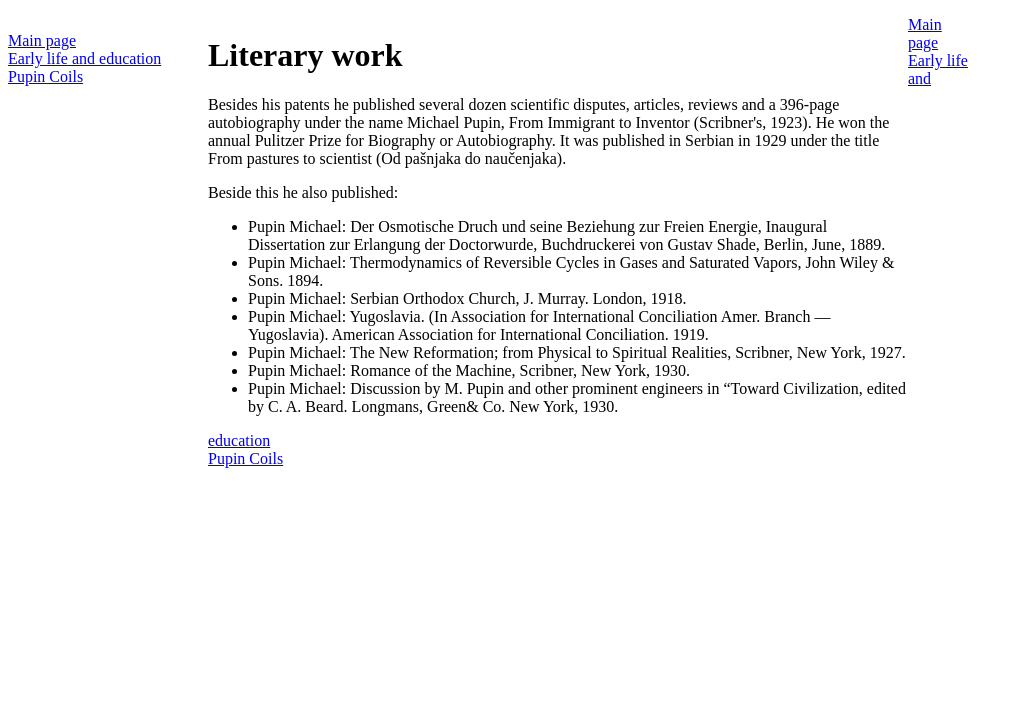
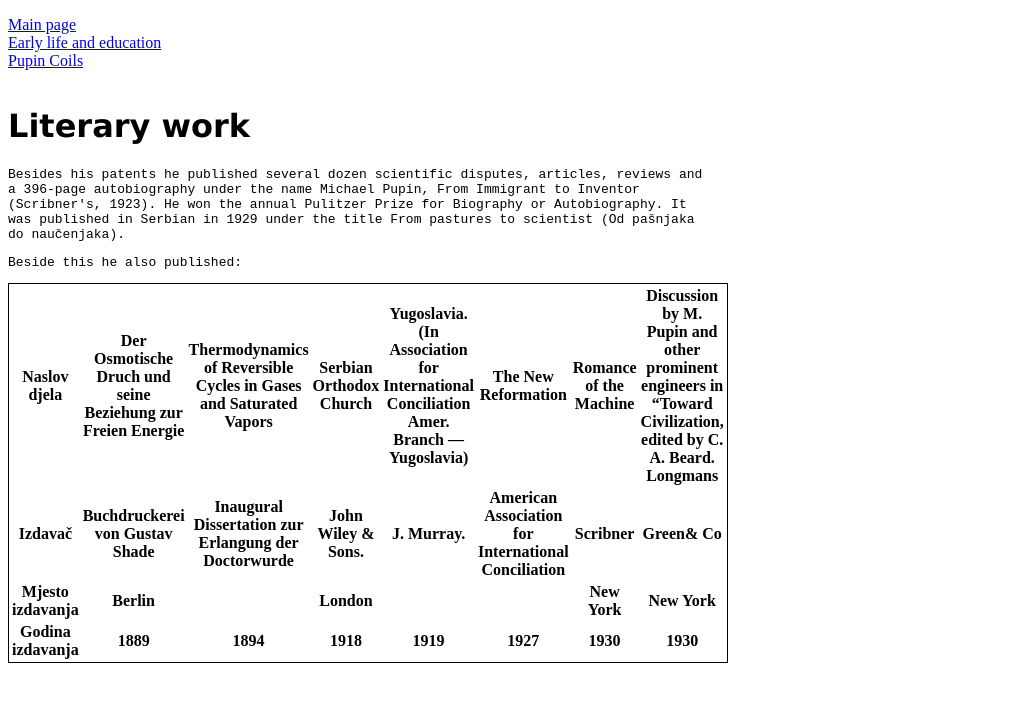
Before and after one commit to armincatic95/Front-end-Development, a plain HTML site: page mini_html_sajt/main_page/literary_work/index.html in a window 1280 px wide. Shown: the whole page, without its empty margins (0-1023 px from the left). Drawn offline with Linux system fonts and the light colour scheme.

Commit message:
finalni commit

```diff
--- a/mini_html_sajt/main_page/literary_work/index.html
+++ b/mini_html_sajt/main_page/literary_work/index.html
@@ -20,14 +20,23 @@
     width: 700px;
     float: left;
   }
+  h1 {font-family:Verdana;
+font-style: italic, bold;}
+
+p { font-family: monospace;
+
+}
+.tabela { border:1px solid black;
+            margin:1px solid black
+}
     </style>
 </head>
 <body>
-    <div id="navigacija" class="nav">
+    <div id="navigacija" class=nav">
         <dl>
-            <dt> <a href="../index.html">Main page</a> </dt>
-            <dt> <a href="../early_life_and_education/index.html">Early life and education</a> </dt>
-            <dt> <a href="../pupin_coils/index.html">Pupin Coils</a> </dt>
+            <dt> <a href="../inex.html">Main page</a> </dt>
+            <dt> <a href="../ealy_life_and_education/index.html">Early life and education</a> </dt>
+            <dt> <a href="../puin_coils/index.html">Pupin Coils</a> </dt>
         </dl>
     </div>
 
@@ -36,21 +45,50 @@
 
    <p>Besides his patents he published several dozen scientific disputes, articles, reviews and a 396-page autobiography under the name Michael Pupin, From Immigrant to Inventor (Scribner's, 1923). He won the annual Pulitzer Prize for Biography or Autobiography. It was published in Serbian in 1929 under the title From pastures to scientist (Od pašnjaka do naučenjaka). </p>
    <p> Beside this he also published:</p>
-   <ul>
-       <li>Pupin Michael: Der Osmotische Druch und seine Beziehung zur Freien Energie, Inaugural Dissertation zur Erlangung der Doctorwurde, Buchdruckerei von Gustav Shade, Berlin, June, 1889.</li>
-       <li>Pupin Michael: Thermodynamics of Reversible Cycles in Gases and Saturated Vapors, John Wiley & Sons. 1894.</li>
-       <li>Pupin Michael: Serbian Orthodox Church, J. Murray. London, 1918.</li>
-       <li>Pupin Michael: Yugoslavia. (In Association for International Conciliation Amer. Branch —Yugoslavia). American Association for International Conciliation. 1919.</li>
-       <li>Pupin Michael: The New Reformation; from Physical to Spiritual Realities, Scribner, New York, 1927.</li>
-       <li>Pupin Michael: Romance of the Machine, Scribner, New York, 1930.</li>
-       <li>Pupin Michael: Discussion by M. Pupin and other prominent engineers in “Toward Civilization, edited by C. A. Beard. Longmans, Green& Co. New York, 1930.</li>
-   </ul>
+   <table class="tabela">
+    <tr>
+        <th> Naslov djela </th>
+        <th> Der Osmotische Druch und seine Beziehung zur Freien Energie </th>
+        <th> Thermodynamics of Reversible Cycles in Gases and Saturated Vapors </th>
+        <th> Serbian Orthodox Church </th>
+        <th> Yugoslavia. (In Association for International Conciliation Amer. Branch —Yugoslavia) </th>
+        <th> The New Reformation </th>
+        <th> Romance of the Machine </th>
+        <th> Discussion by M. Pupin and other prominent engineers in “Toward Civilization, edited by C. A. Beard. Longmans </th>
+    </tr>
+    <tr>
+        <th> Izdavač </th>
+        <th>Buchdruckerei von Gustav Shade </th>
+        <th>  Inaugural Dissertation zur Erlangung der Doctorwurde </th>
+        <th> John Wiley & Sons. </th>
+        <th> J. Murray. </th>
+        <th> American Association for International Conciliation </th>
+        <th> Scribner </th>
+       <th> Green& Co </th>
+    </tr>
+    <tr>
+<th> Mjesto izdavanja </th>
+<th> Berlin </th>
+<th>  </th>
+<th> London </th>
+<th>  </th>
+<th> </th>
+<th> New York </th>
+<th> New York </th>
+    </tr>
+
+
+    <tr>
+<th> Godina izdavanja </th>
+<th> 1889 </th>
+<th> 1894 </th>
+<th> 1918 </th>
+<th> 1919 </th>
+<th> 1927 </th>
+<th> 1930 </th>
+<th> 1930 </th>
+    </tr>
+</table>
    </div>
 </body>
 </html>
-
-<dl>
-    <dt> <a href="../index.html">Main page</a> </dt>
-    <dt> <a href="../early_life_and_education/index.html">Early life and education</a> </dt>
-    <dt> <a href="../pupin_coils/index.html">Pupin Coils</a> </dt>
-</dl>
--- a/mini_html_sajt/main_page/style.css
+++ b/mini_html_sajt/main_page/style.css
@@ -1,16 +1,9 @@
-body {
-  width: 960px;
-  height: auto;
+
+
+
+h1 {font-family:Verdana;
+font-style: italic, bold;}
+
+p { font-family: monospace;
+
 }
-
-.nav  {
-width: 200px;
-float: left;
-height: 900px;
-text-align: left;
-border-right: 1px black;
-}
-.sad {
-width: 700px;
-float: left;
-}
```
Also changed, not shown: mini_html_sajt/main_page/early_life_and_education/index.html (+7 -0 lines), mini_html_sajt/main_page/index.html (+6 -0 lines), mini_html_sajt/main_page/pupin_coils/index.html (+6 -0 lines).
